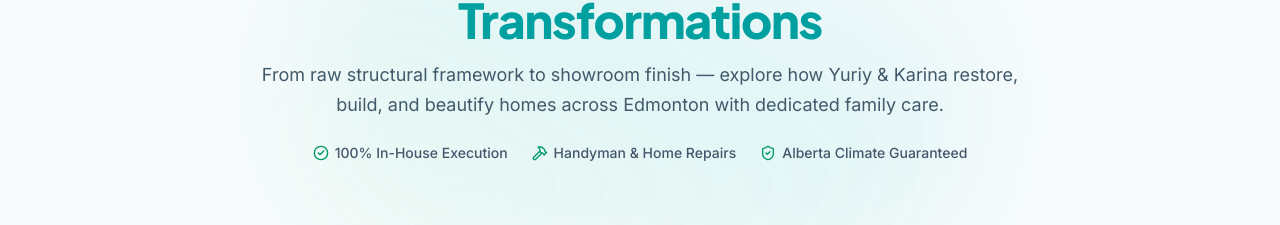
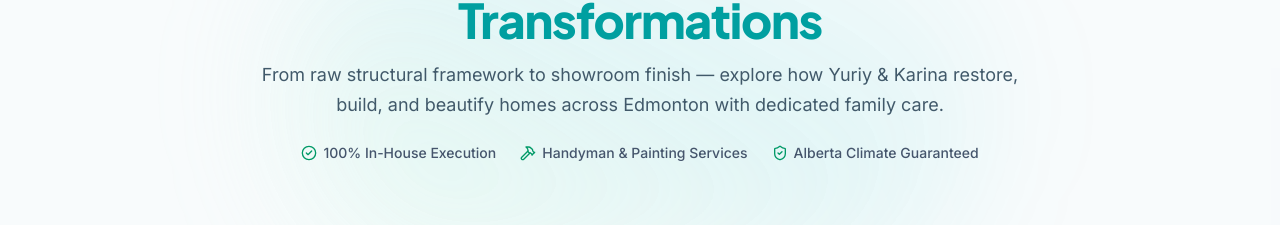
Before and after one commit to TarasBuba/brightnest-pro-clone, a Next.js app: page / in a window 1280 px wide. Shown: the part 949-1174 px from the top of the page. Built offline with nearby package versions, Linux system fonts and the light colour scheme.

Commit message:
fix: update recent work badge to Handyman & Painting Services

```diff
--- a/src/widgets/recent-work/ui/recent-work-section.tsx
+++ b/src/widgets/recent-work/ui/recent-work-section.tsx
@@ -46,7 +46,7 @@ export function RecentWorkSection() {
             </div>
             <div className="flex items-center gap-1.5">
               <Hammer className="h-4 w-4 text-emerald-600" aria-hidden="true" />
-              <span>Handyman &amp; Home Repairs</span>
+              <span>Handyman &amp; Painting Services</span>
             </div>
             <div className="flex items-center gap-1.5">
               <ShieldCheck className="h-4 w-4 text-emerald-600" aria-hidden="true" />
```
